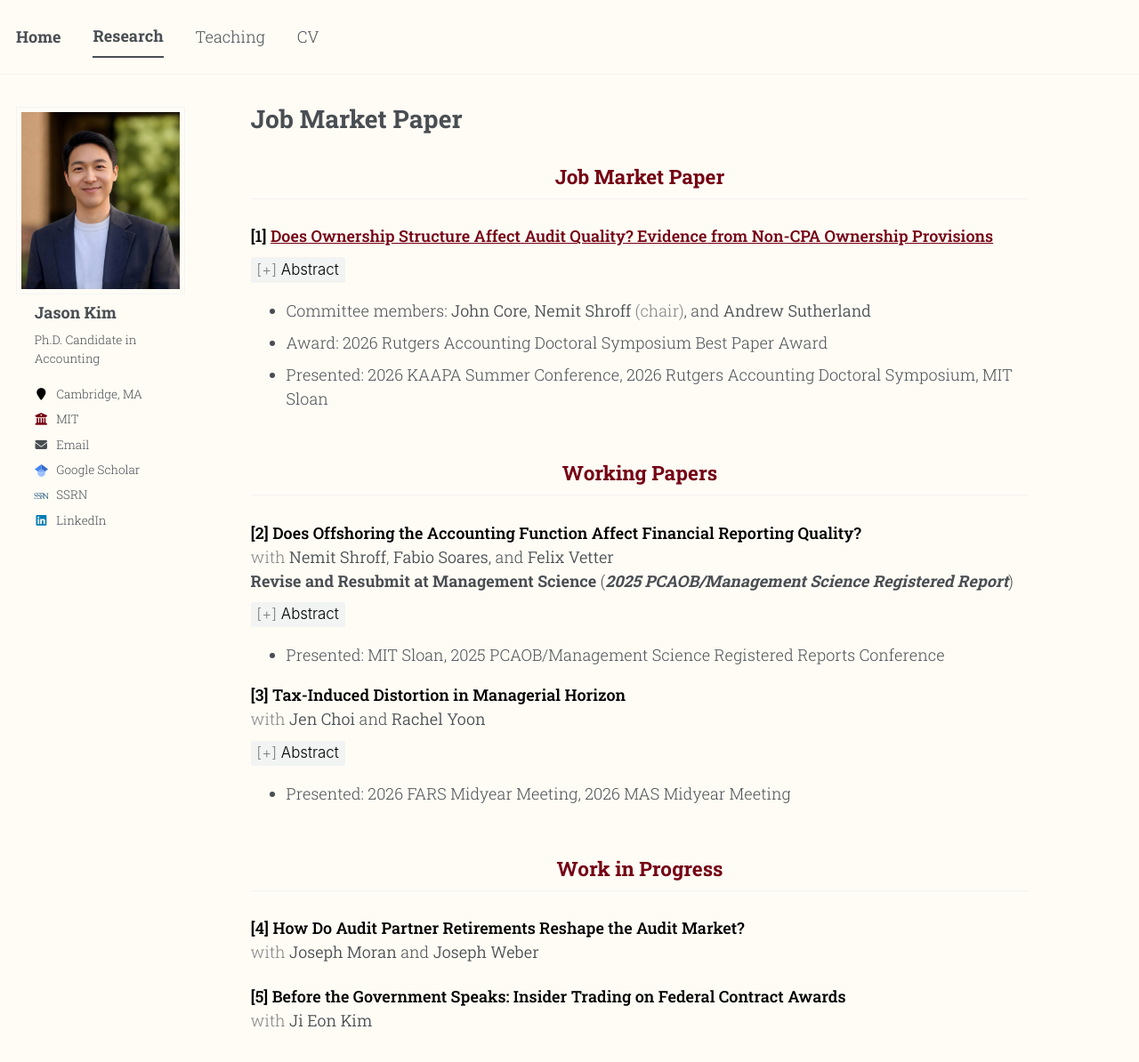
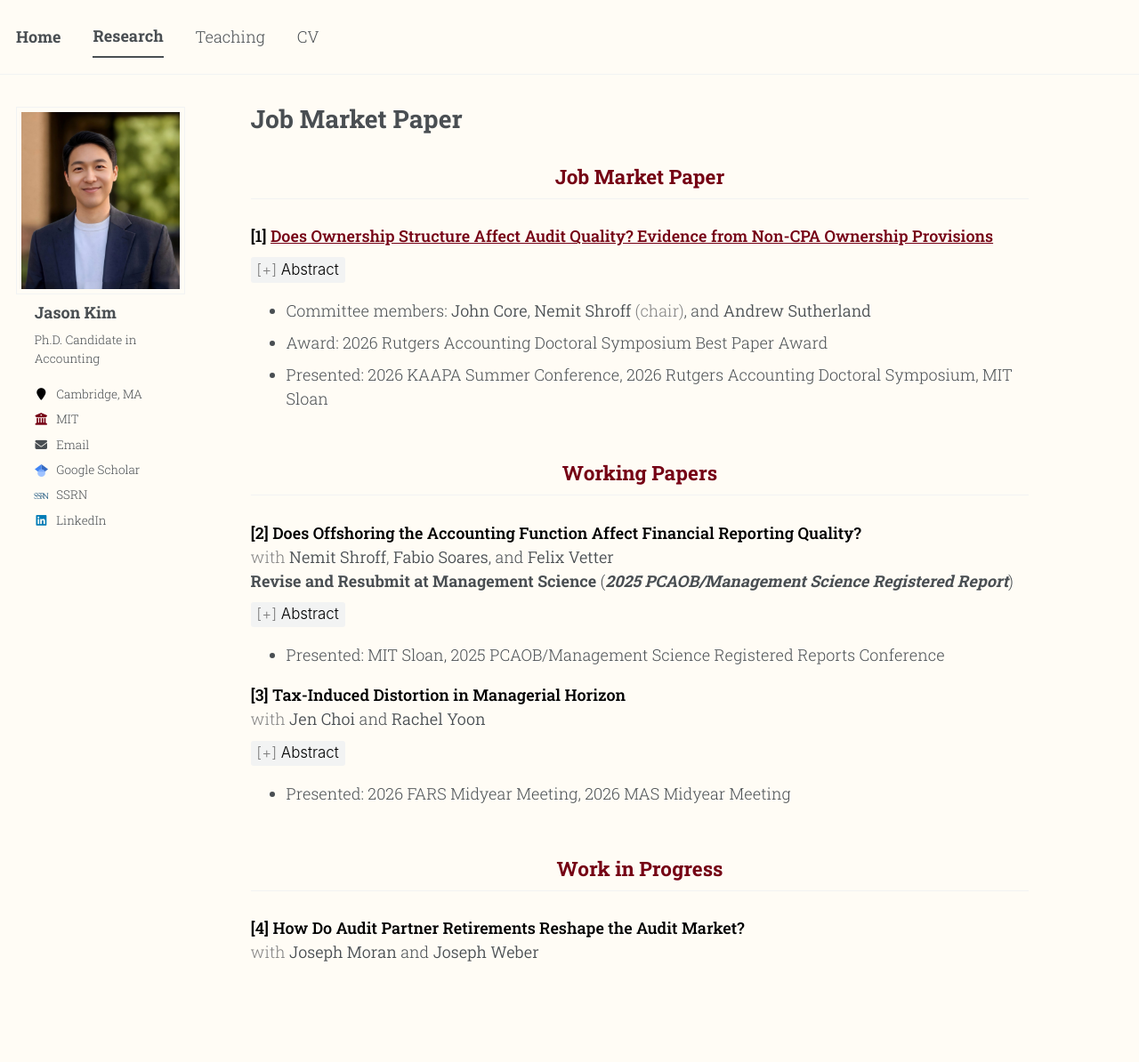
Before and after one commit to jgkim262/jgkim262.github.io, a Jekyll site: the page built from _pages/research.md, in a window 1280 px wide and 1303 px high. Shown: the top 1194 px of the window at 89% size. Built offline with Jekyll 4.4.1, drawn with Linux system fonts in a browser that asks for light colours; a style sheet for code colours, icons or effects is not loaded; our own code applies the rules of GitHub Pages for plain Markdown files; part of the change alters nothing that is shown.

Commit message:
Hold back the insider-trading entry (Liquid comment), renumber to [6]
Co-Authored-By: Claude Fable 5.1 <noreply@anthropic.com>

```diff
--- a/_pages/research.md
+++ b/_pages/research.md
@@ -48,5 +48,10 @@ This paper examines whether boards respond to tax-induced changes in the incenti
 **<span class="paper-num">[4]</span> How Do Audit Partner Retirements Reshape the Audit Market?**{: .paper-title}<br>
 <span class="muted">with</span> [Joseph Moran](https://mitsloan.mit.edu/faculty/directory/joseph-moran){: .coauthor} and [Joseph Weber](https://mitsloan.mit.edu/faculty/directory/joseph-p-weber){: .coauthor}
 
-**<span class="paper-num">[5]</span> Before the Government Speaks: Insider Trading on Federal Contract Awards**{: .paper-title}<br>
+{% comment %}
+  Held back for now (Jason, 2026-09-09). Liquid comment: nothing inside
+  reaches the built page. To restore, delete this line and the endcomment
+  line below.
+**<span class="paper-num">[6]</span> Before the Government Speaks: Insider Trading on Federal Contract Awards**{: .paper-title}<br>
 <span class="muted">with</span> [Ji Eon Kim](https://papers.ssrn.com/sol3/cf_dev/AbsByAuth.cfm?per_id=7090769){: .coauthor}
+{% endcomment %}
```
